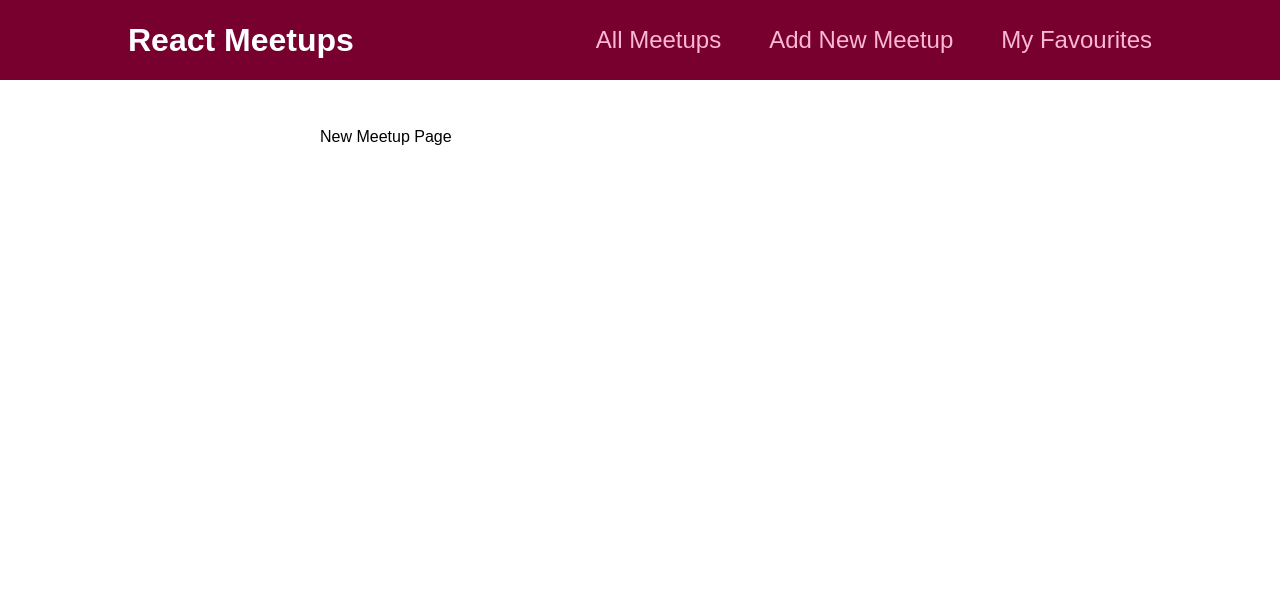
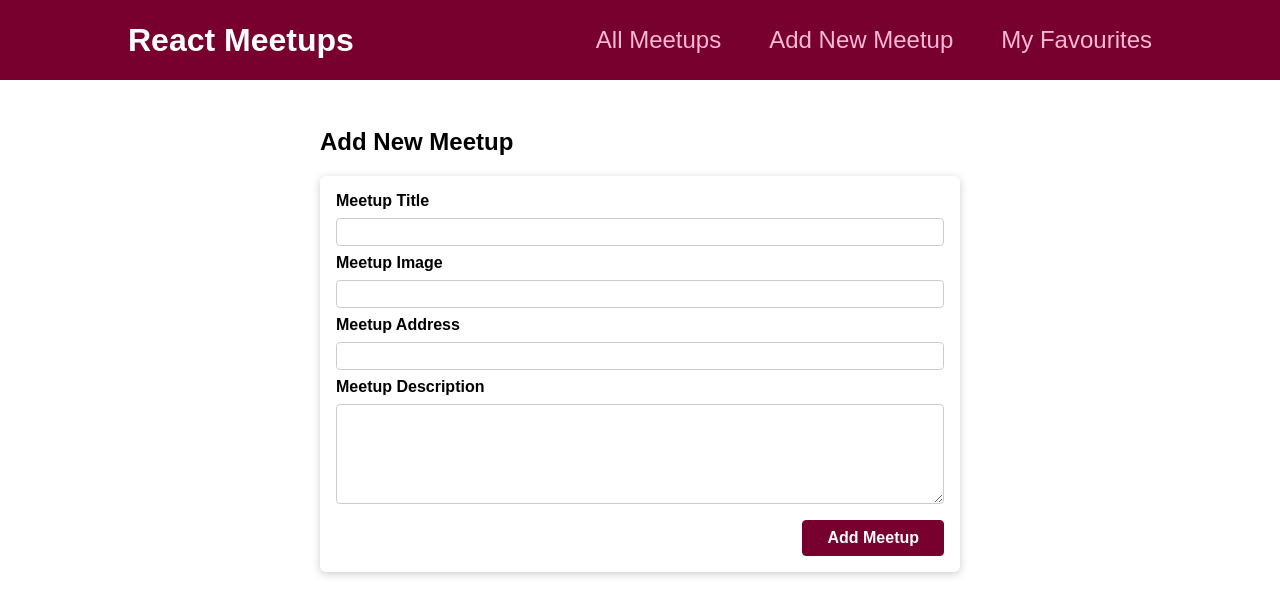
Before and after one commit to kdedvukaj/First-React-Project, a React (Create React App) app: page /new-meetup in a window 1280 px wide. Shown: the top 616 px of the page. Built offline with nearby package versions, Linux system fonts and the light colour scheme.

Commit message:
Form component added

```diff
--- /dev/null
+++ b/src/components/meetups/NewMeetupForm.js
@@ -0,0 +1,32 @@
+import Card from "../ui/Card";
+import classes from "./NewMeetupForm.module.css";
+
+function NewMeetupForm() {
+  return (
+    <Card>
+      <form className={classes.form}>
+        <div className={classes.control}>
+          <label htmlFor="title">Meetup Title</label>
+          <input type="text" id="title" required />
+        </div>
+        <div className={classes.control}>
+          <label htmlFor="image">Meetup Image</label>
+          <input type="url" id="image" required />
+        </div>
+        <div className={classes.control}>
+          <label htmlFor="address">Meetup Address</label>
+          <input type="text" id="address" required />
+        </div>
+        <div className={classes.control}>
+          <label htmlFor="descriptiom">Meetup Description</label>
+          <textarea id="description" rows="5" required></textarea>
+        </div>
+        <div className={classes.actions}>
+          <button>Add Meetup</button>
+        </div>
+      </form>
+    </Card>
+  );
+}
+
+export default NewMeetupForm;
--- /dev/null
+++ b/src/components/meetups/NewMeetupForm.module.css
@@ -0,0 +1,45 @@
+.form {
+  padding: 1rem;
+}
+
+.control {
+  margin-bottom: 0.5rem;
+}
+
+.control label {
+  display: block;
+  font-weight: bold;
+  margin-bottom: 0.5rem;
+}
+
+.control input,
+.control textarea {
+  display: block;
+  font: inherit;
+  border-radius: 4px;
+  border: 1px solid #ccc;
+  padding: 0.25rem;
+  width: 100%;
+}
+
+.actions {
+  margin-top: 1rem;
+  text-align: right;
+}
+
+.actions button {
+  font: inherit;
+  cursor: pointer;
+  background-color: #77002e;
+  color: white;
+  padding: 0.5rem 1.5rem;
+  border: 1px solid #77002e;
+  border-radius: 4px;
+  font-weight: bold;
+}
+
+.actions button:hover,
+.actions button:active {
+  background-color: #a50e48;
+  border-color: #a50e48;
+}
--- a/src/pages/NewMeetup.js
+++ b/src/pages/NewMeetup.js
@@ -1,5 +1,12 @@
+import NewMeetupForm from "../components/meetups/NewMeetupForm";
+
 function NewMeetupPage() {
-  return <div>New Meetup Page</div>;
+  return (
+    <section>
+      <h1>Add New Meetup</h1>
+      <NewMeetupForm />
+    </section>
+  );
 }
 
 export default NewMeetupPage;
```
